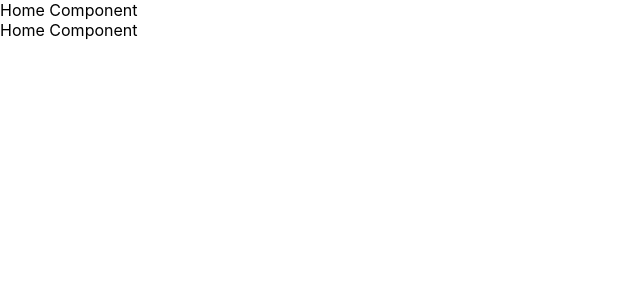
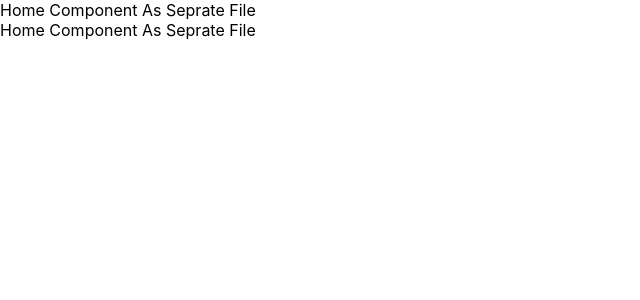
Before and after one commit to dac-2021/day9-hello-react, a React (Create React App) app: page / in a window 1280 px wide. Shown: the top 300 px of the page, without its empty margins (0-640 px from the left). Built offline with nearby package versions, Linux system fonts and the light colour scheme.

Commit message:
index.js and app.js updated.

```diff
--- a/src/App.js
+++ b/src/App.js
@@ -1,4 +1,5 @@
 import "./App.css";
+import Home from "./Home";
 
 /**
  * Custom Tag
@@ -13,8 +14,4 @@ function App() {
   );
 }
 
-function Home() {
-  return <div>Home Component</div>;
-}
-
 export default App;
--- /dev/null
+++ b/src/Home.js
@@ -0,0 +1,5 @@
+function Home() {
+  return <div>Home Component As Seprate File</div>;
+}
+
+export default Home;
```
